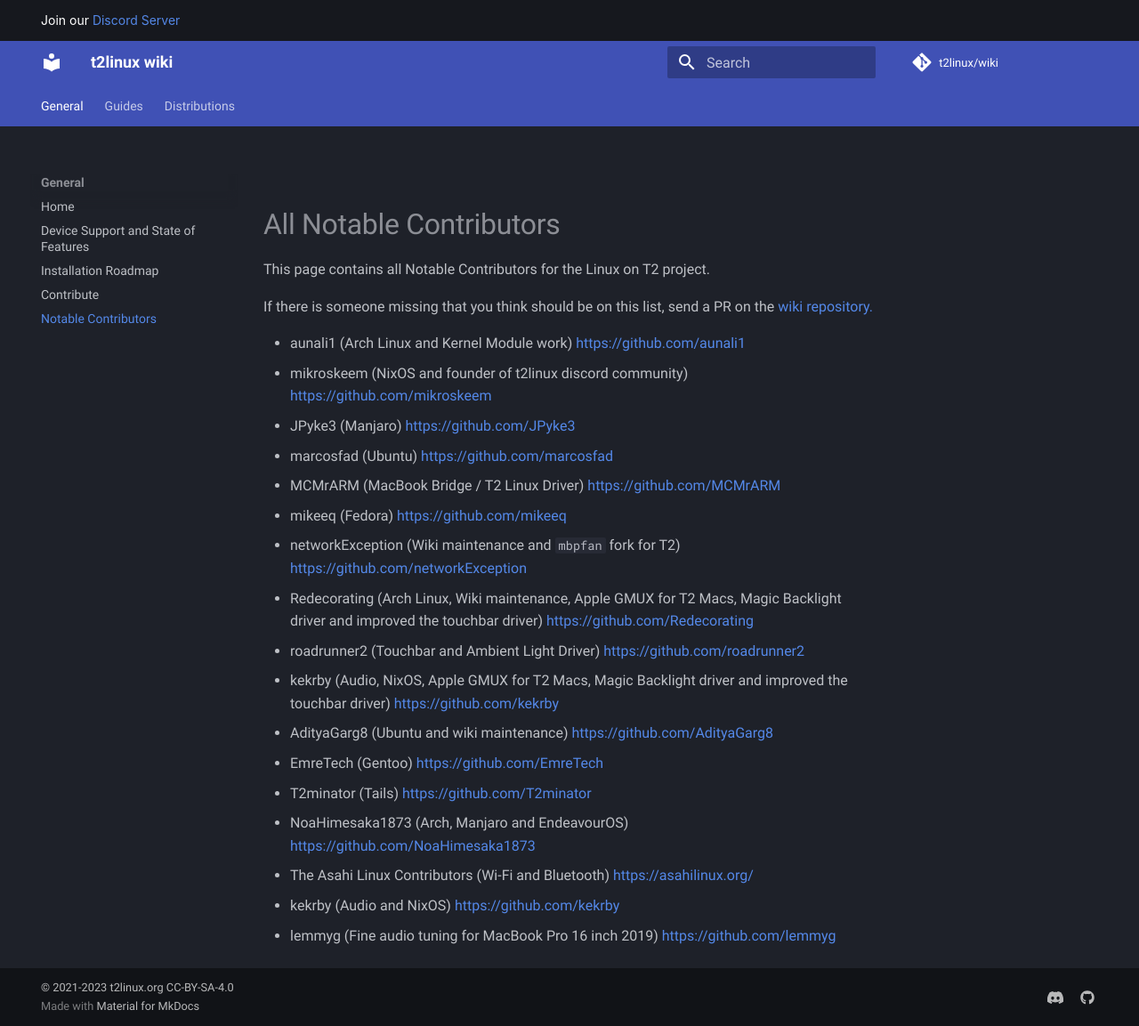
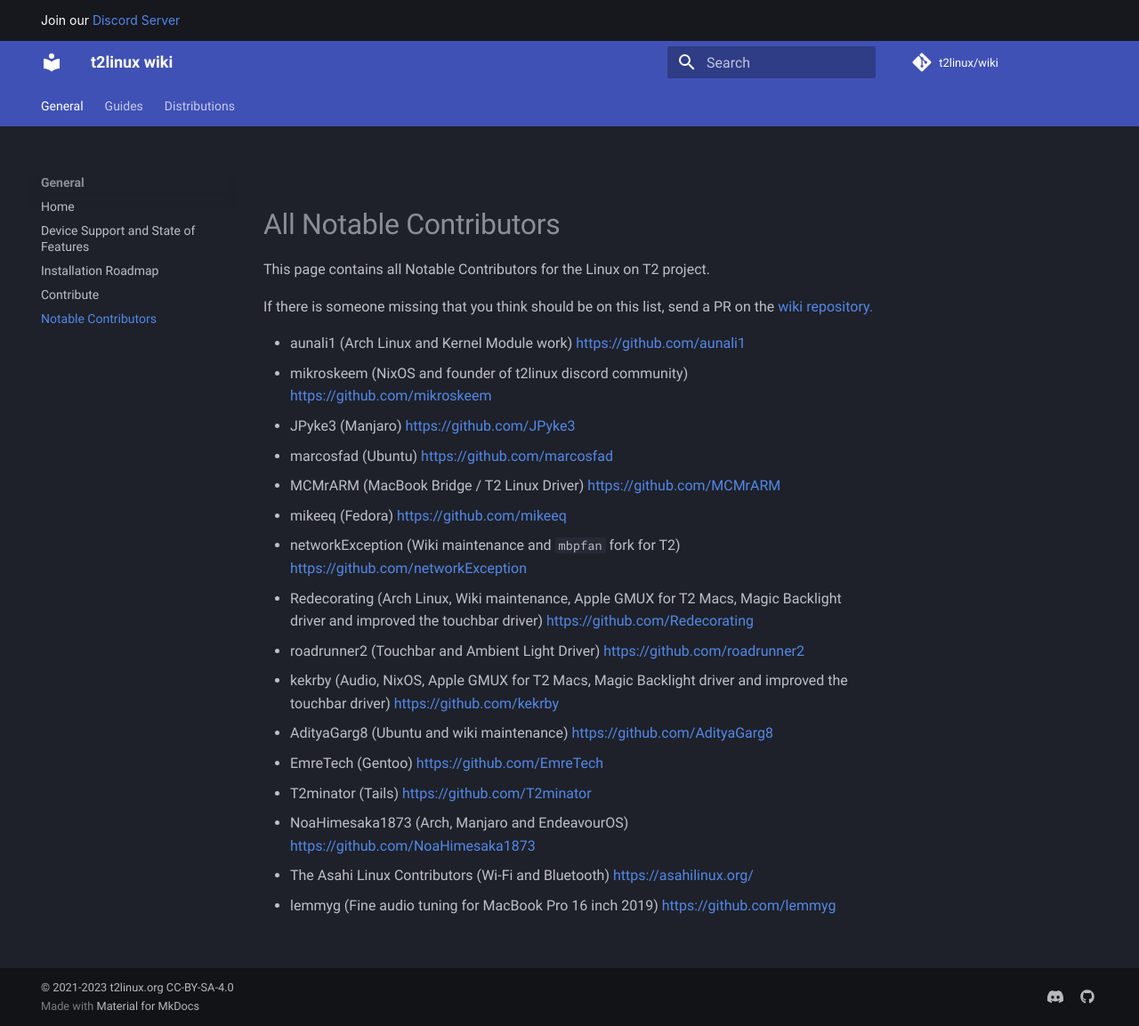
Before and after one commit to t2linux/wiki, an MkDocs documentation site: the page built from docs/notable-contributors.md, in a window 1280 px wide and 1153 px high. Shown: the whole window at 89% size. Built offline with MkDocs 1.6.1 and Material for MkDocs 9.7.7, drawn with Linux system fonts in a browser that asks for light colours; comment, search, counter and statistics services are not loaded.

Commit message:
Remove duplicate entry in notables

```diff
--- a/docs/notable-contributors.md
+++ b/docs/notable-contributors.md
@@ -19,5 +19,4 @@ If there is someone missing that you think should be on this list, send a PR on
 - T2minator (Tails) [https://github.com/T2minator](https://github.com/T2minator)
 - NoaHimesaka1873 (Arch, Manjaro and EndeavourOS) [https://github.com/NoaHimesaka1873](https://github.com/NoaHimesaka1873)
 - The Asahi Linux Contributors (Wi-Fi and Bluetooth) [https://asahilinux.org/](https://asahilinux.org/)
-- kekrby (Audio and NixOS) [https://github.com/kekrby](https://github.com/kekrby)
 - lemmyg (Fine audio tuning for MacBook Pro 16 inch 2019) [https://github.com/lemmyg](https://github.com/lemmyg)
```
